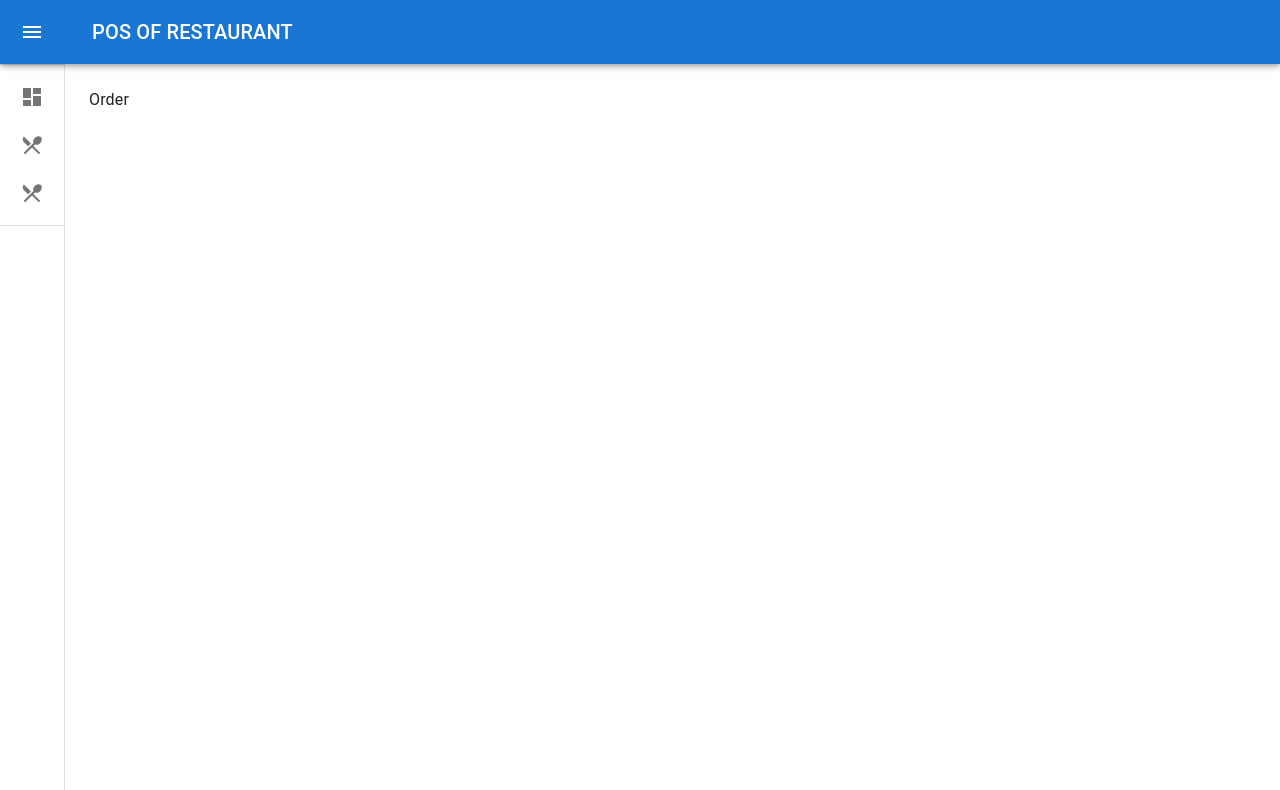
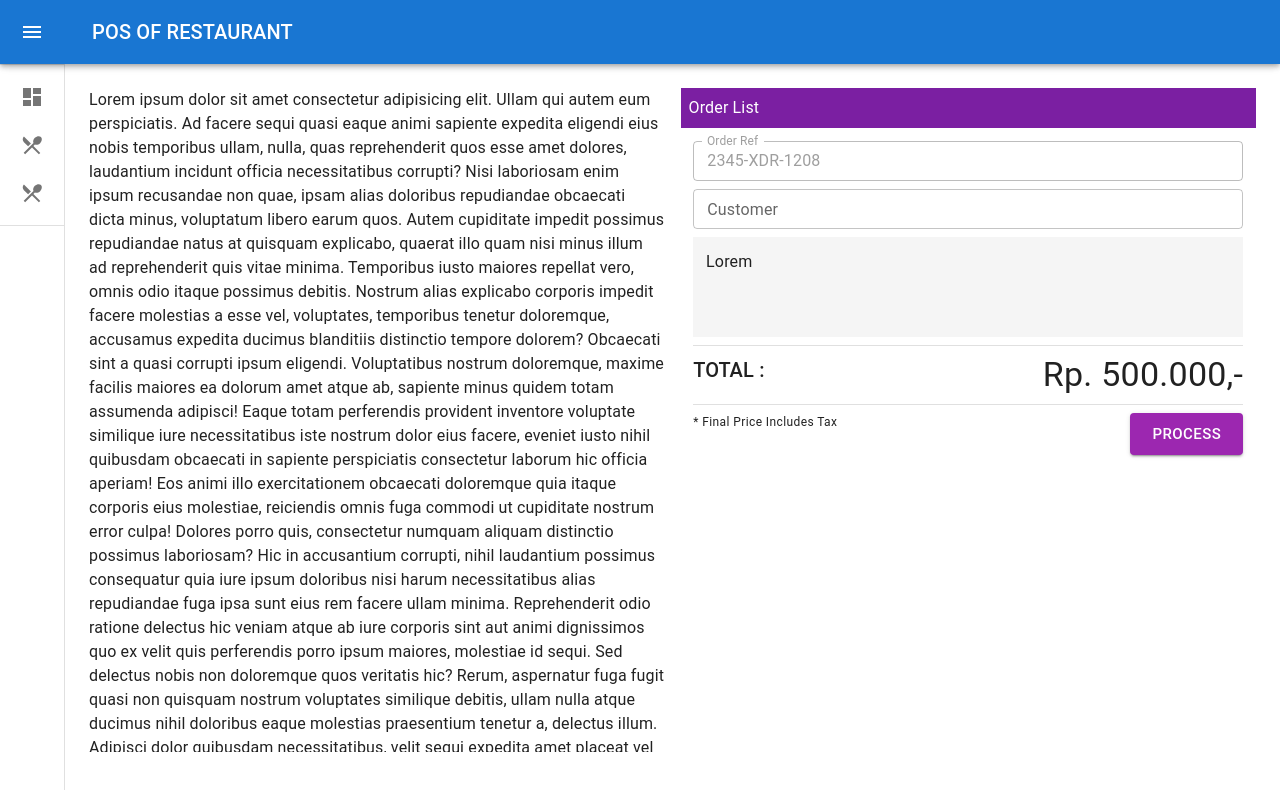
Before and after one commit to faisalsaid/POS-DEMO-REACT, a React (Create React App) app: page /order in a window 1280 px wide. Shown: the top 790 px of the page. Built offline with nearby package versions, Linux system fonts and the light colour scheme.

Commit message:
create simple order form

```diff
--- a/src/feature/order/Order.jsx
+++ b/src/feature/order/Order.jsx
@@ -1,7 +1,100 @@
 import React from 'react';
+import { Grid, Box, Typography, Stack, TextField, Table, Button, Divider } from '@mui/material';
 
 const Order = () => {
-  return <div>Order</div>;
+  return (
+    <>
+      <Grid container spacing={2}>
+        <Grid
+          item
+          sx={{
+            height: '85vh',
+
+            overflowY: 'scroll',
+          }}
+          xs={6}
+        >
+          <Box>
+            Lorem ipsum dolor sit amet consectetur adipisicing elit. Ullam qui autem eum perspiciatis. Ad facere sequi quasi eaque animi sapiente expedita eligendi eius nobis
+            temporibus ullam, nulla, quas reprehenderit quos esse amet dolores, laudantium incidunt officia necessitatibus corrupti? Nisi laboriosam enim ipsum recusandae non quae,
+            ipsam alias doloribus repudiandae obcaecati dicta minus, voluptatum libero earum quos. Autem cupiditate impedit possimus repudiandae natus at quisquam explicabo,
+            quaerat illo quam nisi minus illum ad reprehenderit quis vitae minima. Temporibus iusto maiores repellat vero, omnis odio itaque possimus debitis. Nostrum alias
+            explicabo corporis impedit facere molestias a esse vel, voluptates, temporibus tenetur doloremque, accusamus expedita ducimus blanditiis distinctio tempore dolorem?
+            Obcaecati sint a quasi corrupti ipsum eligendi. Voluptatibus nostrum doloremque, maxime facilis maiores ea dolorum amet atque ab, sapiente minus quidem totam assumenda
+            adipisci! Eaque totam perferendis provident inventore voluptate similique iure necessitatibus iste nostrum dolor eius facere, eveniet iusto nihil quibusdam obcaecati in
+            sapiente perspiciatis consectetur laborum hic officia aperiam! Eos animi illo exercitationem obcaecati doloremque quia itaque corporis eius molestiae, reiciendis omnis
+            fuga commodi ut cupiditate nostrum error culpa! Dolores porro quis, consectetur numquam aliquam distinctio possimus laboriosam? Hic in accusantium corrupti, nihil
+            laudantium possimus consequatur quia iure ipsum doloribus nisi harum necessitatibus alias repudiandae fuga ipsa sunt eius rem facere ullam minima. Reprehenderit odio
+            ratione delectus hic veniam atque ab iure corporis sint aut animi dignissimos quo ex velit quis perferendis porro ipsum maiores, molestiae id sequi. Sed delectus nobis
+            non doloremque quos veritatis hic? Rerum, aspernatur fuga fugit quasi non quisquam nostrum voluptates similique debitis, ullam nulla atque ducimus nihil doloribus eaque
+            molestias praesentium tenetur a, delectus illum. Adipisci dolor quibusdam necessitatibus, velit sequi expedita amet placeat vel beatae porro non nostrum architecto!
+            Saepe veritatis dicta a modi animi tempora consectetur sit ipsum distinctio quasi, eaque, quibusdam dignissimos laudantium deleniti cupiditate. Eum a, illum voluptates
+            recusandae expedita doloremque perspiciatis sequi ratione, consequuntur maiores possimus aut quas temporibus quisquam fugit delectus. Itaque, enim nesciunt
+            necessitatibus est adipisci voluptas repudiandae, praesentium animi, at magnam veritatis facilis. Vel eaque accusantium sit odit sed. Dolorum ipsa, error ullam
+            explicabo cupiditate doloremque deserunt modi corporis quod totam omnis expedita animi laborum commodi. Sed, voluptas ducimus! Laborum quas enim dolorum qui debitis
+            atque delectus sed magni maxime, incidunt, beatae tempore porro animi eius sint nemo eaque ipsum! Est quas eveniet, harum dolor quaerat, consequuntur laborum sint
+            provident sunt omnis quis fugiat delectus eos totam perspiciatis.
+          </Box>
+        </Grid>
+        <Grid
+          item
+          sx={{
+            height: '85vh',
+            overflowY: 'scroll',
+          }}
+          xs={6}
+        >
+          <Box
+            sx={{
+              padding: '.5rem',
+              backgroundColor: 'secondary.dark',
+            }}
+          >
+            <Typography color={'white'} variant="body" component={'div'}>
+              Order List
+            </Typography>
+          </Box>
+          <Stack
+            sx={{
+              padding: '.8rem',
+            }}
+            spacing={1}
+          >
+            <TextField size="small" label="Order Ref" name="order-ref" id="order-ref" type={'text'} defaultValue={'2345-XDR-1208'} disabled />
+            <TextField color="secondary" size="small" label="Customer" name="customer" id="customer" type={'text'} />
+            <Box
+              sx={{
+                width: '100%',
+                backgroundColor: 'whitesmoke',
+                minHeight: '100px',
+                maxHeight: '210px',
+                padding: '.8rem',
+                overflowY: 'scroll',
+              }}
+            >
+              Lorem
+            </Box>
+            <Divider />
+            <Stack direction={'row'} justifyContent="space-between">
+              <Typography variant="h6" component={'div'}>
+                TOTAL :
+              </Typography>
+              <Typography variant="h4" component={'div'}>
+                Rp. 500.000,-
+              </Typography>
+            </Stack>
+            <Divider />
+            <Stack direction={'row'} justifyContent="space-between" spacing={1}>
+              <Typography variant="caption">* Final Price Includes Tax</Typography>
+              <Button color="secondary" variant="contained" size="large">
+                PROCESS
+              </Button>
+            </Stack>
+          </Stack>
+        </Grid>
+      </Grid>
+    </>
+  );
 };
 
 export default Order;
```
